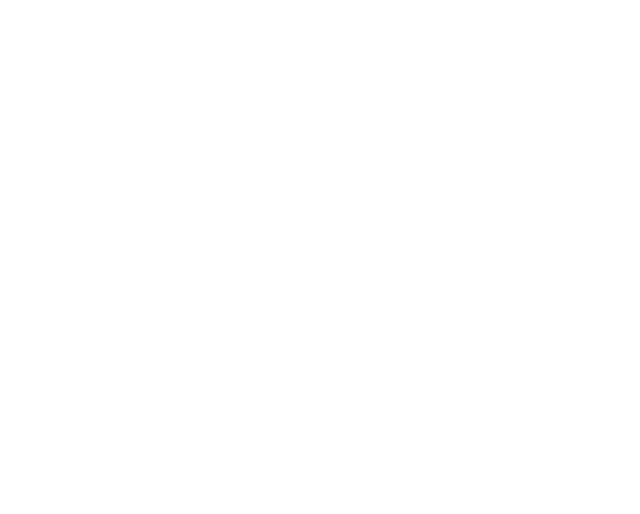
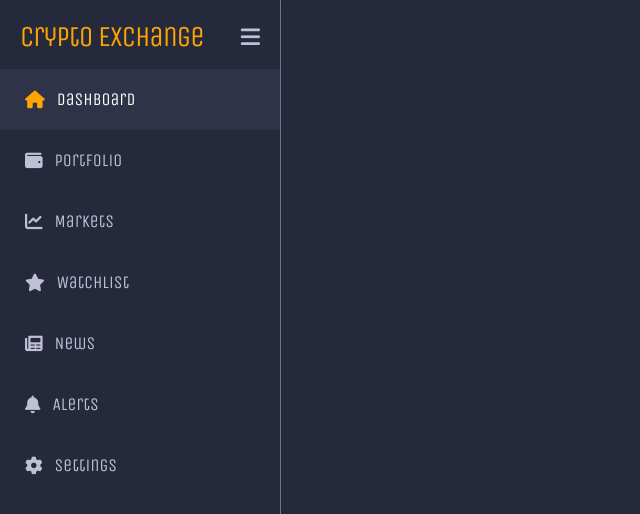
Before and after one commit to joseph-johnson27001/crypto-dashboard, a Vue app: page / in a window 1280 px wide. Shown: the top 514 px of the page, without its empty margins (0-640 px from the left). Built offline with nearby package versions, Linux system fonts and the light colour scheme.

Commit message:
Side bar starter

```diff
--- a/public/index.html
+++ b/public/index.html
@@ -5,6 +5,21 @@
     <meta http-equiv="X-UA-Compatible" content="IE=edge" />
     <meta name="viewport" content="width=device-width,initial-scale=1.0" />
     <link rel="icon" href="<%= BASE_URL %>favicon.ico" />
+
+    <!-- GOOGLE FONTS -->
+    <link rel="preconnect" href="https://fonts.googleapis.com" />
+    <link rel="preconnect" href="https://fonts.gstatic.com" crossorigin />
+    <link
+      href="https://fonts.googleapis.com/css2?family=Assistant:wght@200..800&family=Inter:ital,opsz,wght@0,14..32,100..900;1,14..32,100..900&family=Open+Sans:ital,wght@0,300..800;1,300..800&family=Roboto:ital,wght@0,100..900;1,100..900&family=Unica+One&display=swap"
+      rel="stylesheet"
+    />
+
+    <!-- FONT AWESOME -->
+    <link
+      href="https://cdnjs.cloudflare.com/ajax/libs/font-awesome/6.0.0-beta3/css/all.min.css"
+      rel="stylesheet"
+    />
+
     <title>Crypto Dashboard</title>
   </head>
   <body>
--- a/src/App.vue
+++ b/src/App.vue
@@ -1,9 +1,30 @@
 <template>
-  <div id="app"></div>
+  <div id="app">
+    <SideBar />
+    <div class="content"></div>
+  </div>
 </template>
 
 <script>
+import SideBar from "./components/Navigation/SideBar.vue";
+
 export default {
   name: "App",
+  components: {
+    SideBar,
+  },
 };
 </script>
+<style>
+body {
+  background-color: #25293c;
+  padding: 0;
+  margin: 0;
+  min-height: 100dvh;
+}
+
+#app {
+  min-height: 100dvh;
+  height: 100dvh;
+}
+</style>
--- /dev/null
+++ b/src/components/Navigation/SideBar.vue
@@ -0,0 +1,194 @@
+<template>
+  <div :class="['sidebar', { collapsed }]">
+    <div class="sidebar-title">
+      <h1 v-if="!collapsed">Crypto Exchange</h1>
+      <i class="fas fa-bars" @click="toggleCollapse"></i>
+    </div>
+    <ul>
+      <li
+        v-for="(item, index) in menuItems"
+        :key="index"
+        :class="{
+          active: activeItem === item.name,
+          'logout-item': item.name === 'logout',
+        }"
+        @click="setActiveItem(item.name)"
+      >
+        <i :class="item.icon"></i>
+        <span v-if="!collapsed">{{ item.label }}</span>
+      </li>
+    </ul>
+  </div>
+</template>
+
+<script>
+export default {
+  name: "SideBar",
+  data() {
+    return {
+      activeItem: "dashboard",
+      collapsed: false,
+      menuItems: [
+        {
+          name: "dashboard",
+          label: "Dashboard",
+          icon: "fas fa-home",
+          link: "/",
+        },
+        {
+          name: "portfolio",
+          label: "Portfolio",
+          icon: "fas fa-wallet",
+          link: "/portfolio",
+        },
+        {
+          name: "markets",
+          label: "Markets",
+          icon: "fas fa-chart-line",
+          link: "/markets",
+        },
+        {
+          name: "watchlist",
+          label: "Watchlist",
+          icon: "fas fa-star",
+          link: "/watchlist",
+        },
+        {
+          name: "news",
+          label: "News",
+          icon: "fas fa-newspaper",
+          link: "/news",
+        },
+        {
+          name: "alerts",
+          label: "Alerts",
+          icon: "fas fa-bell",
+          link: "/alerts",
+        },
+        {
+          name: "settings",
+          label: "Settings",
+          icon: "fas fa-cog",
+          link: "/settings",
+        },
+      ],
+    };
+  },
+  methods: {
+    toggleCollapse() {
+      this.collapsed = !this.collapsed;
+    },
+    setActiveItem(name) {
+      this.activeItem = name;
+    },
+  },
+};
+</script>
+
+<style scoped>
+.sidebar {
+  width: 280px;
+  color: #c1bfd6;
+  height: 100%;
+  max-height: 100vh;
+  position: relative;
+  z-index: 10;
+  font-size: 15px;
+  box-shadow: rgba(50, 50, 93, 0.25) 0px 2px 5px -1px,
+    rgba(0, 0, 0, 0.3) 0px 1px 3px -1px;
+  display: flex;
+  flex-direction: column;
+  justify-content: space-between;
+  transition: width 0.3s ease;
+  overflow-y: scroll;
+  scrollbar-width: none;
+  flex-shrink: 0;
+  font-family: "Unica One", sans-serif;
+  border-right: 1px solid rgba(193, 191, 214, 0.5);
+}
+
+.sidebar.collapsed {
+  width: 80px;
+  padding-top: 10px;
+}
+
+.sidebar-title {
+  padding: 20px 20px 0 20px;
+  display: flex;
+  justify-content: space-between;
+  align-items: center;
+}
+
+.sidebar-title h1 {
+  font-weight: 400;
+  margin: 0;
+  color: orange;
+  font-size: 1.8rem;
+  letter-spacing: -1px;
+  flex-wrap: nowrap;
+  white-space: nowrap;
+}
+
+.sidebar-title i {
+  cursor: pointer;
+  font-size: 22px;
+}
+
+.sidebar ul {
+  list-style: none;
+  padding: 0;
+  flex-grow: 1;
+  display: flex;
+  flex-direction: column;
+}
+
+.sidebar ul li {
+  padding: 20px 20px;
+  cursor: pointer;
+  display: flex;
+  align-items: center;
+  white-space: nowrap;
+  font-size: 1.1rem;
+}
+
+.sidebar ul li.logout-item {
+  margin-top: auto;
+}
+
+.sidebar ul li:hover {
+  background: #2e3348;
+}
+
+.sidebar ul li.active {
+  background: #2e3348;
+  color: white;
+}
+
+.sidebar ul li i {
+  margin-right: 12px;
+  margin-left: 5px;
+  color: #c1bfd6;
+}
+
+.sidebar ul li.active i {
+  color: orange;
+}
+
+.sidebar.collapsed ul li,
+.sidebar.collapsed .sidebar-title {
+  justify-content: center;
+}
+
+.sidebar.collapsed ul li i {
+  margin: 0;
+  padding: 10px;
+  font-size: 18px;
+}
+
+@media (max-width: 699px) {
+  .sidebar,
+  .sidebar.collapsed {
+    display: none;
+  }
+}
+</style>
```
